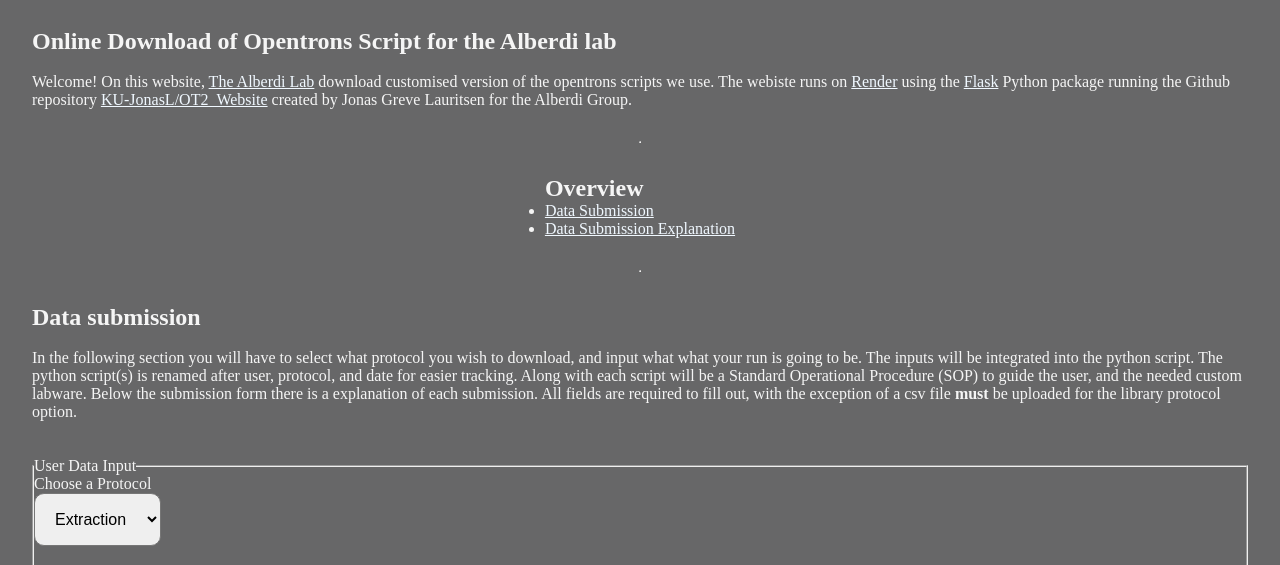
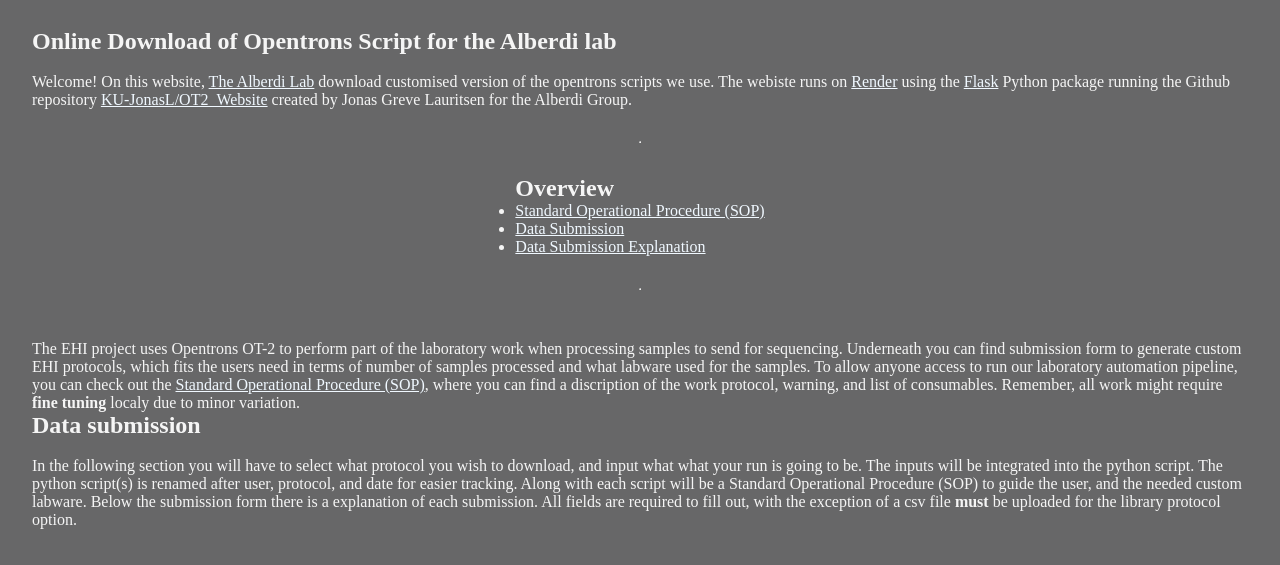
Before and after one commit to KU-JonasL/OT2_Website, a Flask app: page / in a window 1280 px wide. Shown: the part 168-733 px from the top of the page. Run offline with Flask 3, Linux system fonts and the light colour scheme.

Commit message:
Changes to the webpage to include a segment on the SOP

```diff
--- a/template/index.html
+++ b/template/index.html
@@ -32,6 +32,7 @@
     <nav aria-label="primary-navigation">
         <h2>Overview</h2>
         <ul>
+            <li><a href="SOP">Standard Operational Procedure (SOP)</a></li>
             <li><a href="#Datasubmission">Data Submission</a></li>
             <li><a href="#Explanation">Data Submission Explanation</a></li>
         </ul>
@@ -42,6 +43,13 @@
     <main>
 
         <article>
+            <section id="SOP">
+                <br>
+                <p> The EHI project uses Opentrons OT-2 to perform part of the laboratory work when processing samples to send for sequencing. Underneath you can find submission form to generate custom EHI protocols, which fits the users need in terms of number of samples processed and what labware used for the samples. To allow anyone access to run our laboratory automation pipeline, you can check out the <a href="static\SOPs\SOP_Template_V1.1.pdf">Standard Operational Procedure (SOP)</a>, where you can find a discription of the work protocol, warning, and list of consumables. Remember, all work might require <strong>fine tuning</strong> localy due to minor variation.
+                </p>
+            </section>
+
+
             <section id="Datasubmission">
                 <h2>Data submission</h2>
                 <br>
```
Also changed, not shown: template/csv-not-found.html (+11 -1 lines).
